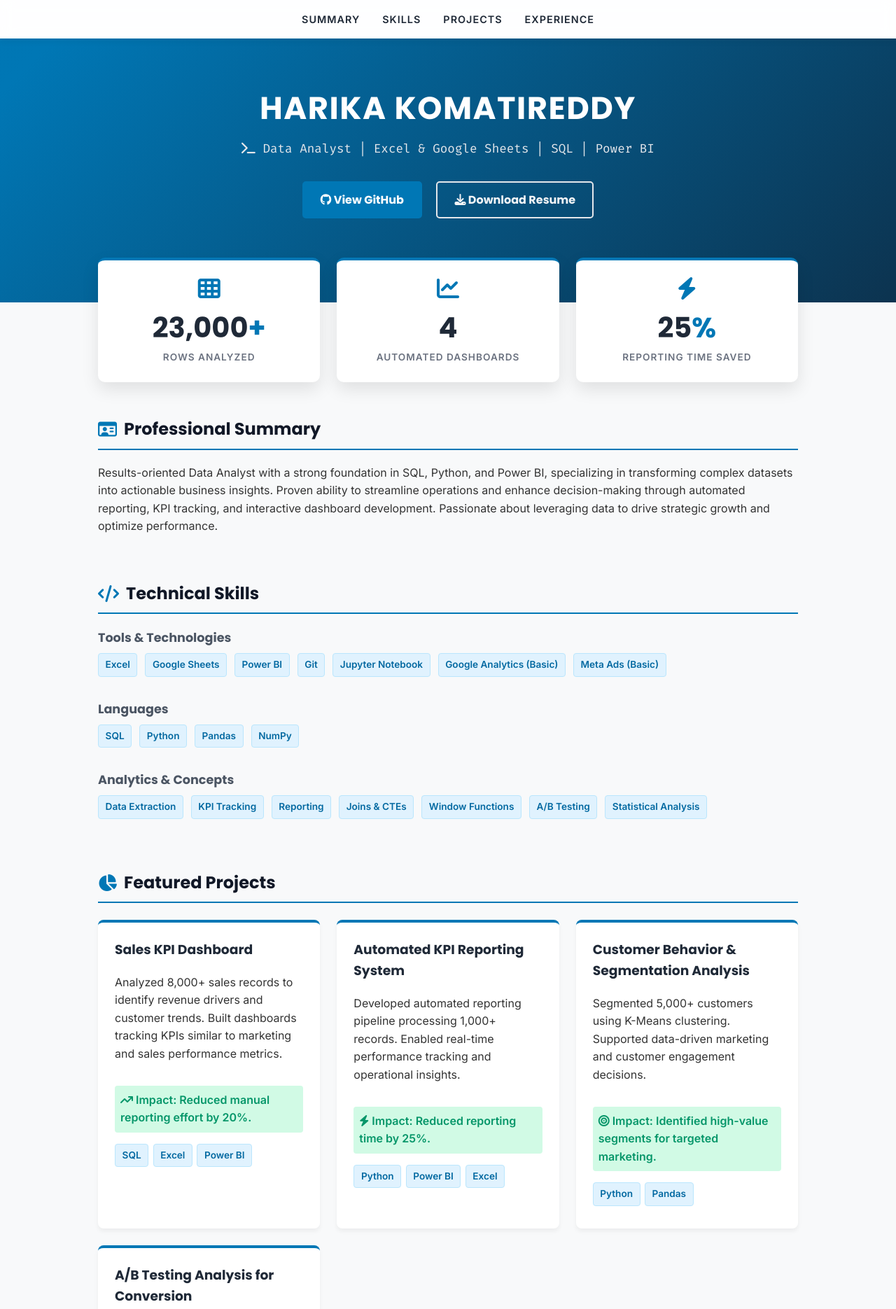
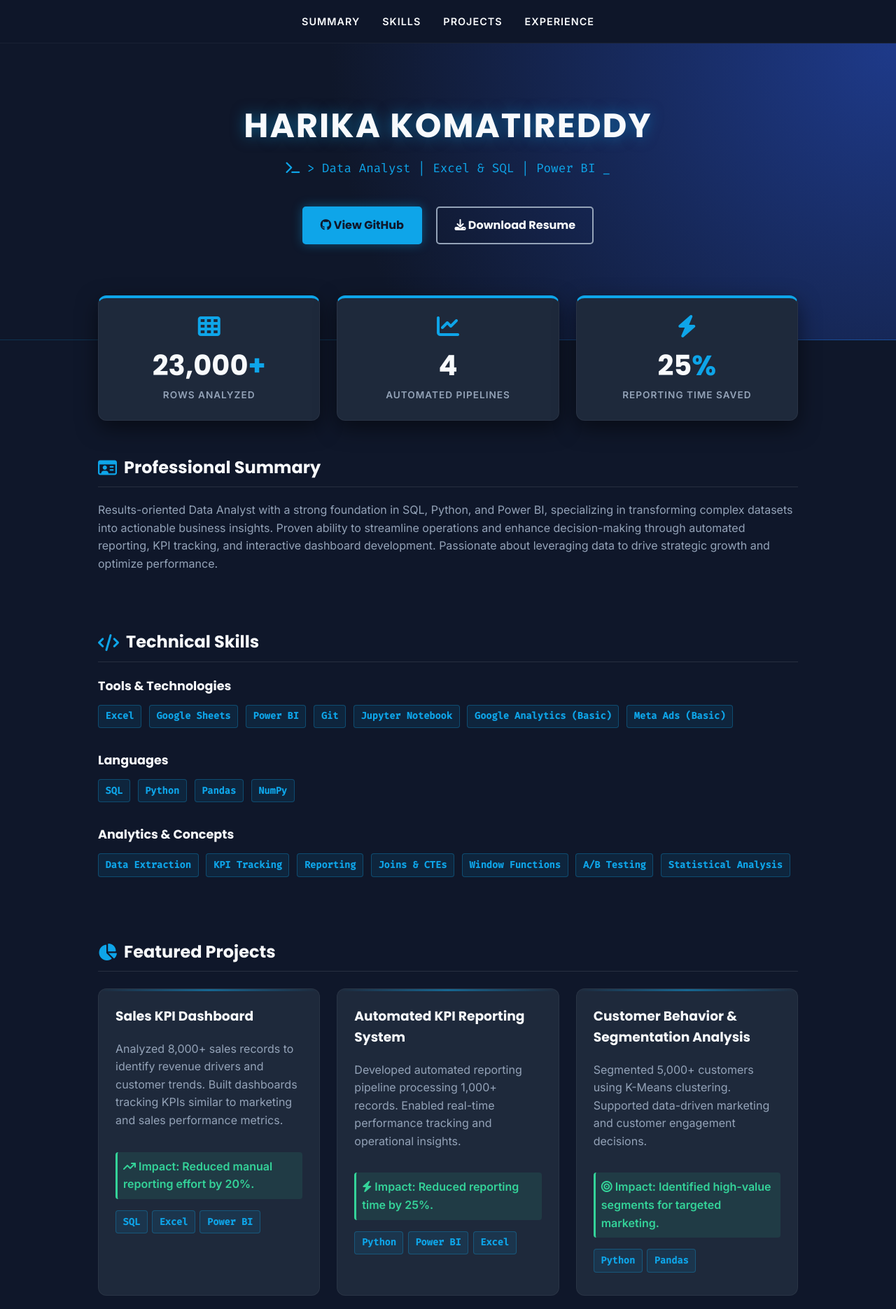
Before and after one commit to Harshu2326/harshu2326.github.io, a plain HTML site: page index.html in a window 1280 px wide. Shown: the top 1870 px of the page at 70% size. Drawn offline with Linux system fonts and the light colour scheme.

Commit message:
Implement dark mode styles and UI enhancements
Updated styles for dark mode and improved UI elements.

```diff
--- a/index.html
+++ b/index.html
@@ -7,93 +7,90 @@
     <link rel="stylesheet" href="https://cdnjs.cloudflare.com/ajax/libs/font-awesome/6.4.0/css/all.min.css">
     <link href="https://fonts.googleapis.com/css2?family=Fira+Code:wght@400;500&family=Inter:wght@400;500;600&family=Poppins:wght@400;600;700&display=swap" rel="stylesheet">
     <style>
+        /* NEW: Midnight Dark Mode Color Palette */
         :root {
-            --bg-color: #f8f9fa;
-            --text-color: #333;
-            --primary-color: #0077b5;
-            --primary-light: #e0f2fe;
-            --primary-dark: #0369a1;
-            --card-bg: #ffffff;
+            --bg-color: #0f172a; /* Deep Slate */
+            --card-bg: #1e293b; /* Lighter Slate for cards */
+            --text-muted: #94a3b8;
+            --text-bright: #f8fafc;
+            --primary-color: #0ea5e9; /* Neon Cyan/Blue */
+            --primary-glow: rgba(14, 165, 233, 0.4);
+            --tag-bg: rgba(14, 165, 233, 0.1);
         }
 
-        html {
-            scroll-behavior: smooth; /* Smooth scrolling when clicking nav links */
-        }
+        html { scroll-behavior: smooth; }
 
         body {
-            font-family: 'Inter', sans-serif; /* Clean, modern body text */
+            font-family: 'Inter', sans-serif;
             line-height: 1.6;
             margin: 0;
             padding: 0;
             background-color: var(--bg-color);
-            color: var(--text-color);
+            color: var(--text-muted);
         }
 
         h1, h2, h3, .counter {
-            font-family: 'Poppins', sans-serif; /* Bold, geometric headers */
+            font-family: 'Poppins', sans-serif;
+            color: var(--text-bright);
         }
 
-        /* NEW: Glassmorphism Sticky Navbar */
+        /* Dark Frosted Glass Navbar */
         .navbar {
-            background: rgba(255, 255, 255, 0.85);
-            backdrop-filter: blur(10px);
+            background: rgba(15, 23, 42, 0.85);
+            backdrop-filter: blur(12px);
             position: sticky;
             top: 0;
             z-index: 1000;
             display: flex;
             justify-content: center;
             gap: 2rem;
-            padding: 1rem;
-            box-shadow: 0 4px 10px rgba(0,0,0,0.05);
+            padding: 1.2rem;
+            border-bottom: 1px solid rgba(255, 255, 255, 0.05);
         }
 
         .navbar a {
-            color: #1f2937;
+            color: var(--text-bright);
             text-decoration: none;
             font-weight: 600;
             font-size: 0.9rem;
             text-transform: uppercase;
             letter-spacing: 1px;
-            transition: color 0.3s ease;
+            transition: color 0.3s ease, text-shadow 0.3s ease;
         }
 
         .navbar a:hover {
             color: var(--primary-color);
+            text-shadow: 0 0 10px var(--primary-glow);
         }
 
-        /* Animated Gradient Header */
+        /* Upgraded Tech Header */
         header {
-            background: linear-gradient(-45deg, #111827, #0077b5, #0369a1, #1f2937);
-            background-size: 400% 400%;
-            animation: gradientBG 12s ease infinite;
+            background: radial-gradient(circle at top right, #1e3a8a, #0f172a 60%);
             color: white;
             text-align: center;
-            padding: 4rem 1rem 7rem 1rem;
-        }
-
-        @keyframes gradientBG {
-            0% { background-position: 0% 50%; }
-            50% { background-position: 100% 50%; }
-            100% { background-position: 0% 50%; }
+            padding: 5rem 1rem 8rem 1rem;
+            border-bottom: 1px solid rgba(14, 165, 233, 0.2);
         }
 
         header h1 {
             margin: 0;
-            font-size: 2.8rem;
-            letter-spacing: 1.5px;
+            font-size: 3rem;
+            letter-spacing: 2px;
+            text-shadow: 0 0 20px rgba(14, 165, 233, 0.5);
         }
 
         header p {
-            font-family: 'Fira Code', monospace; /* Real coding font for subtitle */
+            font-family: 'Fira Code', monospace;
             font-size: 1.1rem;
-            color: #e5e7eb;
-            margin: 0.5rem 0 1.5rem;
+            color: var(--primary-color);
+            margin: 0.5rem 0 2rem;
         }
 
+        /* Glowing Buttons */
         .btn {
             display: inline-block;
             background: var(--primary-color);
-            color: white;
+            color: #0f172a;
             padding: 0.75rem 1.5rem;
             text-decoration: none;
             border-radius: 5px;
@@ -102,27 +99,30 @@
             transition: all 0.3s ease;
             border: 2px solid var(--primary-color);
             font-family: 'Poppins', sans-serif;
+            box-shadow: 0 0 15px var(--primary-glow);
         }
 
         .btn:hover {
             background: transparent;
-            color: white;
+            color: var(--primary-color);
             transform: translateY(-2px);
+            box-shadow: 0 0 25px var(--primary-glow);
         }
 
         .btn-alt {
             background: transparent;
-            border: 2px solid #e5e7eb;
-            color: #f3f4f6;
+            border: 2px solid var(--text-muted);
+            color: var(--text-bright);
+            box-shadow: none;
         }
 
         .btn-alt:hover {
-            background: white;
-            color: #111827;
-            border-color: white;
+            border-color: var(--text-bright);
+            background: rgba(255, 255, 255, 0.05);
+            color: var(--text-bright);
         }
 
-        /* Floating Live Stats Container */
+        /* Dark Mode Stats Container */
         .stats-container {
             display: flex;
             justify-content: center;
@@ -136,19 +136,21 @@
         }
 
         .stat-box {
-            background: white;
+            background: var(--card-bg);
             padding: 1.5rem 2rem;
-            border-radius: 10px;
-            box-shadow: 0 10px 25px rgba(0,0,0,0.1);
+            border-radius: 12px;
             text-align: center;
             flex: 1;
             min-width: 220px;
+            border: 1px solid rgba(255,255,255,0.05);
             border-top: 4px solid var(--primary-color);
-            transition: transform 0.3s ease;
+            transition: transform 0.3s ease, box-shadow 0.3s ease;
+            box-shadow: 0 10px 30px rgba(0,0,0,0.5);
         }
 
         .stat-box:hover {
             transform: translateY(-5px);
+            box-shadow: 0 10px 30px var(--primary-glow);
         }
 
         .stat-box i {
@@ -160,13 +162,13 @@
         .stat-box h3 {
             margin: 0;
             font-size: 2.5rem;
-            color: #1f2937;
+            color: var(--text-bright);
             display: inline-block;
         }
 
         .stat-box p {
             margin: 0;
-            color: #6b7280;
+            color: var(--text-muted);
             font-weight: 600;
             text-transform: uppercase;
             font-size: 0.85rem;
@@ -180,22 +182,19 @@
         }
 
         section {
-            margin-bottom: 4rem;
-            scroll-margin-top: 80px; /* Prevents sticky nav from covering section titles */
+            margin-bottom: 5rem;
+            scroll-margin-top: 100px;
         }
 
         h2 {
-            border-bottom: 2px solid var(--primary-color);
+            border-bottom: 1px solid rgba(255,255,255,0.1);
             padding-bottom: 0.5rem;
-            color: #111827;
             display: flex;
             align-items: center;
             gap: 10px;
         }
 
-        h2 i {
-            color: var(--primary-color);
-        }
+        h2 i { color: var(--primary-color); }
 
         .grid {
             display: grid;
@@ -204,105 +203,111 @@
             margin-top: 1.5rem;
         }
 
+        /* Dark Mode Project Cards */
         .card {
             background: var(--card-bg);
             padding: 1.5rem;
-            border-radius: 8px;
-            box-shadow: 0 4px 6px rgba(0,0,0,0.05);
-            border-top: 4px solid var(--primary-color);
-            transition: transform 0.3s ease, box-shadow 0.3s ease;
+            border-radius: 12px;
+            border: 1px solid rgba(255,255,255,0.05);
+            transition: all 0.3s ease;
+            position: relative;
+            overflow: hidden;
+        }
+
+        /* Awesome neon border top effect */
+        .card::before {
+            content: "";
+            position: absolute;
+            top: 0; left: 0; width: 100%; height: 3px;
+            background: linear-gradient(90deg, transparent, var(--primary-color), transparent);
+            opacity: 0.5;
+            transition: opacity 0.3s;
         }
 
         .card:hover {
             transform: translateY(-5px);
-            box-shadow: 0 10px 20px rgba(0,0,0,0.12);
+            box-shadow: 0 10px 30px rgba(0,0,0,0.5);
+            border-color: rgba(14, 165, 233, 0.3);
         }
 
-        .card h3 {
-            margin-top: 0;
-            color: #1f2937;
-        }
+        .card:hover::before { opacity: 1; }
 
+        .card h3 { margin-top: 0; }
+
+        /* Neon Tags */
         .tag {
             display: inline-block;
-            background: var(--primary-light);
-            color: var(--primary-dark);
+            background: var(--tag-bg);
+            color: var(--primary-color);
             padding: 0.3rem 0.6rem;
             border-radius: 4px;
             font-size: 0.85rem;
             font-weight: 600;
             margin-right: 0.4rem;
             margin-bottom: 0.5rem;
-            border: 1px solid #bae6fd;
-            font-family: 'Inter', sans-serif;
+            border: 1px solid rgba(14, 165, 233, 0.3);
+            font-family: 'Fira Code', monospace;
         }
 
         .highlight {
             font-weight: 600;
-            color: #059669;
+            color: #34d399; /* Neon Green for positive impact */
             margin: 1rem 0;
-            background: #d1fae5;
+            background: rgba(52, 211, 153, 0.1);
             padding: 0.5rem;
             border-radius: 4px;
             display: inline-block;
+            border-left: 3px solid #34d399;
         }
 
-        ul {
-            padding-left: 1.2rem;
-        }
+        ul { padding-left: 1.2rem; }
 
         .job {
             margin-bottom: 2rem;
-            background: white;
+            background: var(--card-bg);
             padding: 1.5rem;
-            border-radius: 8px;
-            box-shadow: 0 2px 4px rgba(0,0,0,0.03);
-            border-left: 4px solid #4b5563;
+            border-radius: 12px;
+            border: 1px solid rgba(255,255,255,0.05);
+            border-left: 4px solid var(--primary-color);
         }
 
-        .job h3 {
-            margin-top: 0;
-            margin-bottom: 0.5rem;
-        }
+        .job h3 { margin-top: 0; margin-bottom: 0.5rem; }
 
         .job-meta {
             font-weight: normal;
             font-size: 1rem;
-            color: #6b7280;
+            color: var(--primary-color);
             display: block;
             margin-top: 0.2rem;
+            font-family: 'Fira Code', monospace;
         }
 
-        .skill-group {
-            margin-bottom: 1.5rem;
-        }
+        .skill-group { margin-bottom: 1.5rem; }
 
         .skill-group h3 {
             font-size: 1.1rem;
-            color: #4b5563;
-            margin-bottom: 0.5rem;
+            color: var(--text-bright);
+            margin-bottom: 0.8rem;
         }
 
         footer {
             text-align: center;
-            padding: 2rem;
-            background: #111827;
-            color: #9ca3af;
+            padding: 3rem 1rem;
+            background: #020617;
+            color: var(--text-muted);
             font-size: 0.9rem;
             margin-top: 4rem;
-            font-family: 'Inter', sans-serif;
+            border-top: 1px solid rgba(255,255,255,0.05);
         }
 
         footer a {
-            color: white;
+            color: var(--text-bright);
             text-decoration: none;
             margin: 0 0.5rem;
             transition: color 0.3s;
         }
 
-        footer a:hover {
-            color: var(--primary-color);
-        }
+        footer a:hover { color: var(--primary-color); text-shadow: 0 0 10px var(--primary-glow); }
     </style>
 </head>
 <body>
@@ -316,7 +321,7 @@
 
     <header>
         <h1>HARIKA KOMATIREDDY</h1>
-        <p><i class="fa-solid fa-terminal"></i> Data Analyst | Excel & Google Sheets | SQL | Power BI</p>
+        <p><i class="fa-solid fa-terminal"></i> > Data Analyst | Excel & SQL | Power BI _</p>
         <a href="https://github.com/harshu2326" class="btn" target="_blank"><i class="fa-brands fa-github"></i> View GitHub</a>
         <a href="resume.pdf" class="btn btn-alt" download="Harika_Komatireddy_Data_Analyst.pdf"><i class="fa-solid fa-download"></i> Download Resume</a>
     </header>
@@ -334,7 +339,7 @@
             <div>
                 <h3 class="counter" data-target="4">0</h3>
             </div>
-            <p>Automated Dashboards</p>
+            <p>Automated Pipelines</p>
         </div>
         <div class="stat-box">
             <i class="fa-solid fa-bolt"></i>
@@ -431,7 +436,7 @@
 
             <div class="job">
                 <h3>Data Analytics Virtual Intern</h3>
-                <span class="job-meta">Quantium (Forage) | 2025</span>
+                <span class="job-meta">> Quantium (Forage) | 2025</span>
                 <ul>
                     <li>Analyzed 10,000+ retail transactions to identify sales and customer behavior trends.</li>
                     <li>Built automated Excel and Python reports to improve efficiency by 20%.</li>
@@ -441,7 +446,7 @@
 
             <div class="job">
                 <h3>Data Analytics Virtual Intern</h3>
-                <span class="job-meta">Tata (Forage) | 2025</span>
+                <span class="job-meta">> Tata (Forage) | 2025</span>
                 <ul>
                     <li>Cleaned and validated 5,000+ datasets for accurate reporting.</li>
                     <li>Extracted KPIs and built dashboards for performance tracking.</li>
@@ -454,8 +459,8 @@
         <section id="certifications">
             <h2><i class="fa-solid fa-certificate"></i> Certifications</h2>
             <div class="job">
-                <h3><a href="cisco-cert.pdf" target="_blank" style="color: #0077b5; text-decoration: none;">Data Analytics Essentials</a></h3>
-                <span class="job-meta">Cisco Networking Academy</span>
+                <h3><a href="cisco-cert.pdf" target="_blank" style="color: var(--text-bright); text-decoration: none;">Data Analytics Essentials</a></h3>
+                <span class="job-meta">> Cisco Networking Academy</span>
                 <ul>
                     <li>Gained hands-on skills in data collection, cleaning, and qualitative analysis workflows.</li>
                     <li>Developed foundational knowledge of data security, analysis methodologies, and professional reporting.</li>
@@ -467,7 +472,7 @@
             <h2><i class="fa-solid fa-graduation-cap"></i> Education</h2>
             <div class="job">
                 <h3>B.Tech Computer Science & Engineering (Data Science)</h3>
-                <span class="job-meta">Audisankara College of Engineering & Technology (2021-2025)</span>
+                <span class="job-meta">> Audisankara College of Engineering & Technology (2021-2025)</span>
             </div>
         </section>
 
```
